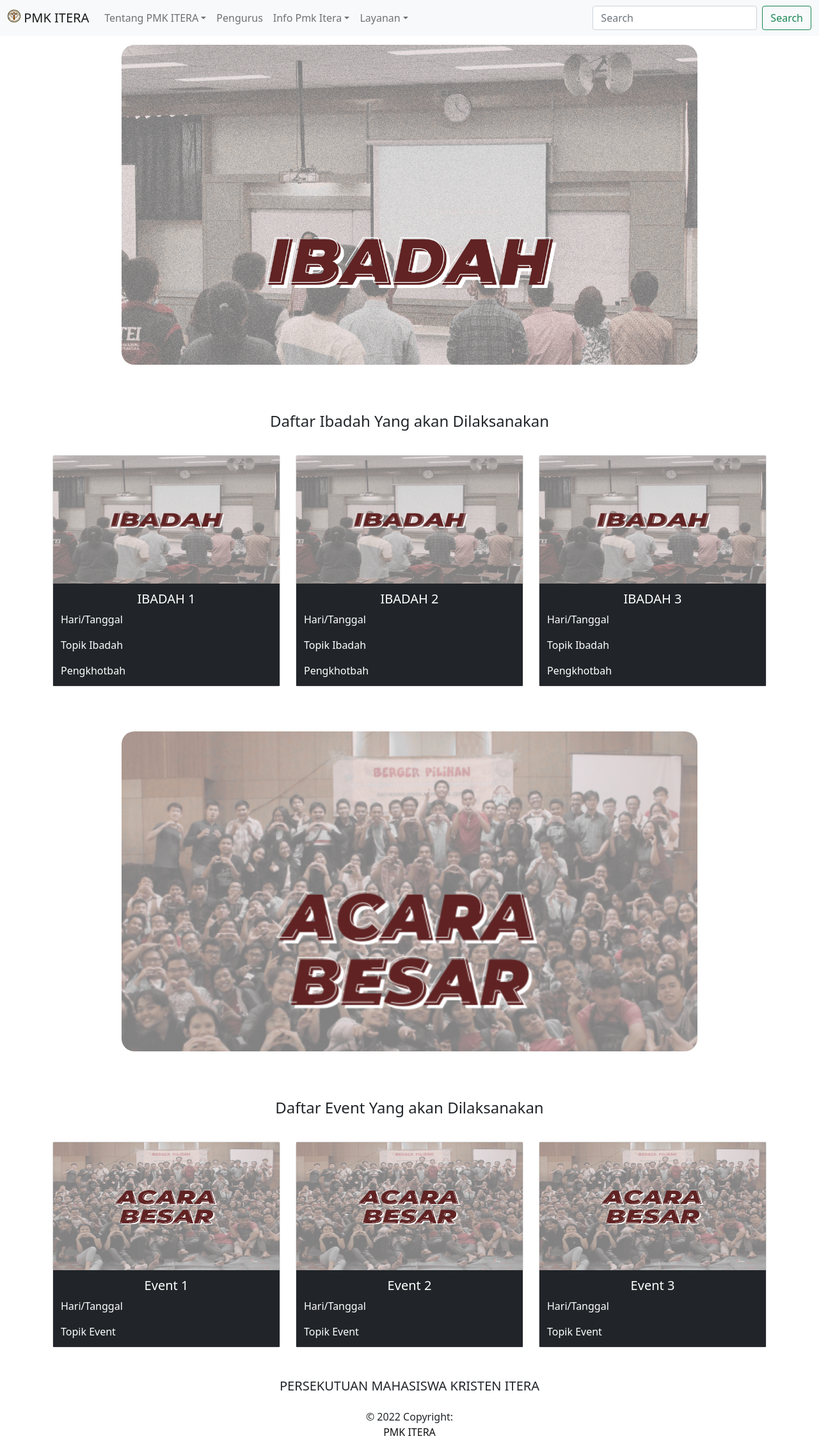
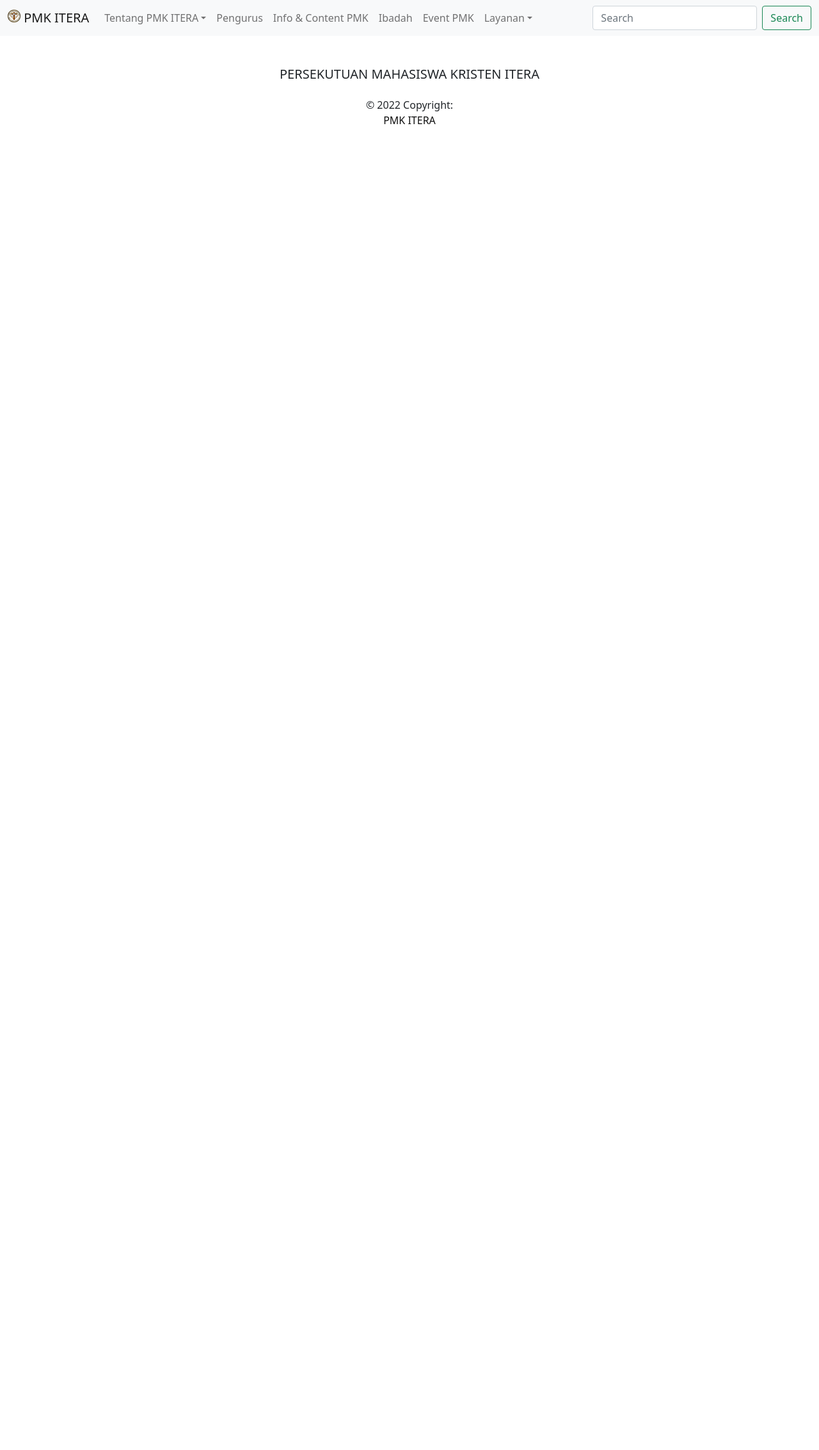
Before and after one commit to siburianbasrunki/PMKWEB, a Next.js app: page /info in a window 1280 px wide. Shown: the whole page at 64% size. After the commit the page ends 800 px from the top, so only its background shows below. Built offline with nearby package versions, Linux system fonts and the light colour scheme.

Commit message:
nambah halaman

```diff
--- a/components/navbar.js
+++ b/components/navbar.js
@@ -36,18 +36,21 @@ export default function Navigation() {
                 <a>Pengurus</a>
               </Link>
             </Nav.Link>
-            <NavDropdown title="Info Pmk Itera" id="navbarScrollingDropdown">
-              <NavDropdown.Item className={style["link"]}>
-                <Link href="/info#ibadah">
-                  <a>Jadwal Ibadah</a>
-                </Link>
-              </NavDropdown.Item>
-              <NavDropdown.Item className={style["link"]}>
-                <Link href="/info#event">
-                  <a>Event</a>
-                </Link>
-              </NavDropdown.Item>
-            </NavDropdown>
+            <Nav.Link className={style["link"]}>
+              <Link href="/info">
+                <a>Info & Content PMK</a>
+              </Link>
+            </Nav.Link>
+            <Nav.Link className={style["link"]}>
+              <Link href="/ibadah">
+                <a>Ibadah</a>
+              </Link>
+            </Nav.Link>
+            <Nav.Link className={style["link"]}>
+              <Link href="/event">
+                <a>Event PMK</a>
+              </Link>
+            </Nav.Link>
             <NavDropdown title="Layanan" id="navbarScrollingDrodown">
               <NavDropdown.Item className={style["link"]}>
                 <Link href="/layanan">
--- a/package.json
+++ b/package.json
@@ -10,7 +10,7 @@
   },
   "dependencies": {
     "bootstrap": "^5.1.3",
-    "next": "^12.1.6",
+    "next": "^12.2.0",
     "react": "18.1.0",
     "react-bootstrap": "^2.4.0",
     "react-dom": "18.1.0"
--- a/pages/info.js
+++ b/pages/info.js
@@ -9,108 +9,7 @@ export default function Info() {
   return (
     <>
     <Navigation/>
-    <div className={style['info']} id="ibadah">
-      <div className={style['info-bg']} >
-      </div>
-    </div>
-    {/* 18rem */}
-    <Container>
-      <div className="text-center mt-4">
-        <h4>Daftar Ibadah Yang akan Dilaksanakan</h4>
-      </div>
-    <Row>
-    <Col md={4} className={style['card']} id="">
-        <Card className="bg-white rounded ">
-          <Image src="/Ibadah.png" alt="ibadah" className="images" width='200' height='200' />
-            <div className="bg-dark ">
-              <div className="m-1 p-2 text-white">
-                <Card.Title className=" text-center "><a href="#">IBADAH 1</a></Card.Title>
-                <Card.Text className=" text-left">Hari/Tanggal</Card.Text>
-                <Card.Text className=" text-left">Topik Ibadah</Card.Text>
-                <Card.Text className=" text-left">Pengkhotbah</Card.Text>
-
-              </div>
-            </div>
-        </Card>
-    </Col>
-    <Col md={4} className={style['card']} id="">
-        <Card className="bg-white  ">
-          <Image src="/Ibadah.png" alt="ibadah" className="images" width='200' height='200' />
-            <div className="bg-dark ">
-              <div className="m-1 p-2 text-white">
-              <Card.Title className=" text-center "><a href="#">IBADAH 2</a></Card.Title>
-                <Card.Text className=" text-left">Hari/Tanggal</Card.Text>
-                <Card.Text className=" text-left">Topik Ibadah</Card.Text>
-                <Card.Text className=" text-left">Pengkhotbah</Card.Text>
-
-              </div>
-            </div>
-        </Card>
-    </Col>
-    <Col md={4} className={style['card']} id="">
-        <Card className="bg-white  ">
-          <Image src="/Ibadah.png" alt="ibadah" className="images" width='200' height='200' />
-            <div className="bg-dark ">
-              <div className="m-1 p-2 text-white">
-              <Card.Title className=" text-center "><a href="#">IBADAH 3</a></Card.Title>
-                <Card.Text className=" text-left">Hari/Tanggal</Card.Text>
-                <Card.Text className=" text-left">Topik Ibadah</Card.Text>
-                <Card.Text className=" text-left">Pengkhotbah</Card.Text>
-
-              </div>
-            </div>
-        </Card>
-    </Col>
-    </Row>
-    </Container>
-    <div className={style['info']} id="event">
-      <div className={style['info-bg-event']}>
-      </div>
-    </div>
-    <Container>
-    <div className="text-center mt-4">
-        <h4>Daftar Event Yang akan Dilaksanakan</h4>
-      </div>
-      <Row>
-    <Col md={4} className={style['card']} id="">
-        <Card className="bg-white  ">
-          <Image src="/AcaraBesar.png" alt="AcaraBesar" className="images" width='200' height='200' />
-            <div className="bg-dark ">
-              <div className="m-1 p-2 text-white">
-              <Card.Title className=" text-center "><a href="#">Event 1</a></Card.Title>
-                <Card.Text className=" text-left">Hari/Tanggal</Card.Text>
-                <Card.Text className=" text-left">Topik Event</Card.Text>
-
-              </div>
-            </div>
-        </Card>
-    </Col>
-    <Col md={4} className={style['card']} id="">
-        <Card className="bg-white  ">
-          <Image src="/AcaraBesar.png" alt="AcaraBesar" className="images" width='200' height='200' />
-            <div className="bg-dark ">
-              <div className="m-1 p-2 text-white">
-              <Card.Title className=" text-center "><a href="#">Event 2</a></Card.Title>
-                <Card.Text className=" text-left">Hari/Tanggal</Card.Text>
-                <Card.Text className=" text-left">Topik Event</Card.Text>
-              </div>
-            </div>
-        </Card>
-    </Col>
-    <Col md={4} className={style['card']} id="">
-        <Card className="bg-white  ">
-          <Image src="/AcaraBesar.png" alt="AcaraBesar" className="images" width='200' height='200' />
-            <div className="bg-dark ">
-              <div className="m-1 p-2 text-white">
-              <Card.Title className=" text-center "><a href="#">Event 3</a></Card.Title>
-                <Card.Text className=" text-left">Hari/Tanggal</Card.Text>
-                <Card.Text className=" text-left">Topik Event</Card.Text>
-              </div>
-            </div>
-        </Card>
-    </Col>
-    </Row>
-    </Container>
+    <h1>Ya </h1>
     <Footer/>
 
 
```
Also changed, not shown: pages/event.js (added, +66 -0 lines), pages/ibadah.js (added, +72 -0 lines), 2 other files (tests, documents, lock files or other folders).
